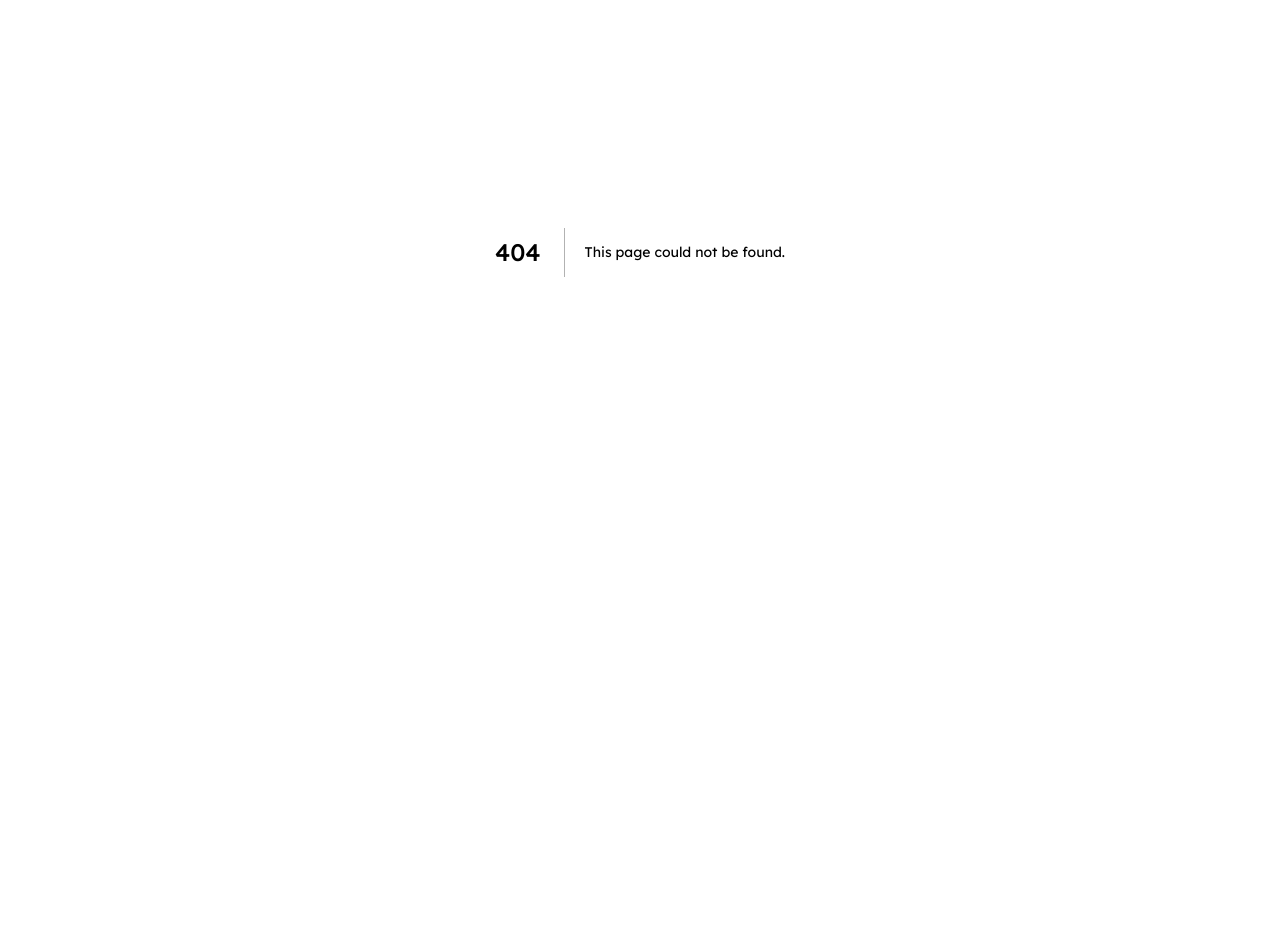
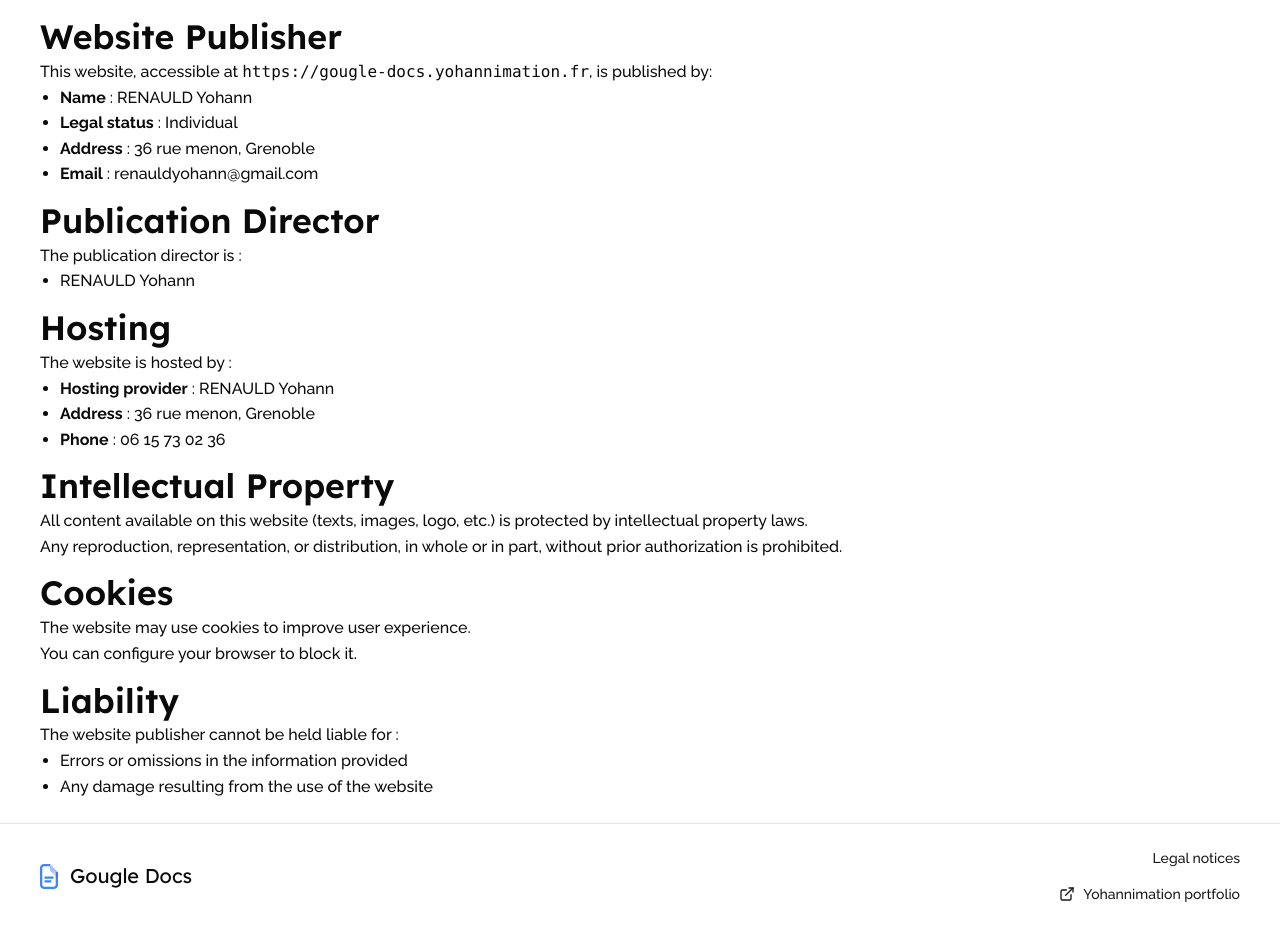
Before and after one commit to yohannimation/gougle-docs, a Next.js app in the folder frontend/: page /legal-notices in a window 1280 px wide. Before the commit this address had no page. Shown: the part 148-1076 px from the top of the page. Before the commit the page ends 800 px from the top, so only its background shows below. Built offline with nearby package versions, Linux system fonts and the light colour scheme.

Commit message:
feat(frontend/legal-notices-page): creating a `legal-notices` page

```diff
--- a/frontend/app/(dashboard)/docs/page.tsx
+++ b/frontend/app/(dashboard)/docs/page.tsx
@@ -26,9 +26,9 @@ export default function Docs() {
 
     return (
         <>
-            <div className="relative h-full">
+            <div className="relative flex-1 mb-6">
                 <ContextMenu>
-                    <ContextMenuTrigger className="flex flex-col h-full">
+                    <ContextMenuTrigger className="flex flex-col flex-1">
                         <h1>Docs</h1>
                         <ScrollArea className="mt-3 flex-1 min-h-0">
                             <DocumentsList
--- a/frontend/app/(dashboard)/layout.tsx
+++ b/frontend/app/(dashboard)/layout.tsx
@@ -1,12 +1,14 @@
+import Footer from '@/components/Footer/Footer';
 import Header from '@/components/Header/Header';
 
 export default function DashboardLayout({ children }) {
     return (
-        <>
+        <div className='grid min-h-dvh grid-rows-[auto_1fr_auto]'>
             <Header />
-            <main className="py-6 px-4 md:px-10 container mx-auto">
+            <main className="flex flex-col relative py-6 px-4 md:px-10 container mx-auto min-h-[95dvh]">
                 {children}
             </main>
-        </>
+            <Footer />
+        </div>
     );
 }
--- /dev/null
+++ b/frontend/app/(dashboard)/legal-notices/page.tsx
@@ -0,0 +1,49 @@
+export default function LegalNotices() {
+    return (
+        <>
+            <h1 className="mb-1">Legal notices</h1>
+
+            <h2 className="mt-3">Website Publisher</h2>
+            <p>This website, accessible at <code>https://gougle-docs.yohannimation.fr</code>, is published by:</p>
+            <ul className="ms-5 list-disc">
+                <li><strong>Name</strong> : RENAULD Yohann</li>
+                <li><strong>Legal status</strong> : Individual</li>
+                <li><strong>Address</strong> : 36 rue menon, Grenoble</li>
+                <li><strong>Email</strong> : renauldyohann@gmail.com</li>
+            </ul>
+
+            <h2 className="mt-3">Publication Director</h2>
+            <p>The publication director is :</p>
+            <ul className="ms-5 list-disc">
+                <li>RENAULD Yohann</li>
+            </ul>
+
+            <h2 className="mt-3">Hosting</h2>
+            <p>The website is hosted by :</p>
+            <ul className="ms-5 list-disc">
+                <li><strong>Hosting provider</strong> : RENAULD Yohann</li>
+                <li><strong>Address</strong> : 36 rue menon, Grenoble</li>
+                <li><strong>Phone</strong> : 06 15 73 02 36</li>
+            </ul>
+
+            <h2 className="mt-3">Intellectual Property</h2>
+            <p>
+                All content available on this website (texts, images, logo, etc.) is protected by intellectual property laws.<br />
+                Any reproduction, representation, or distribution, in whole or in part, without prior authorization is prohibited.
+            </p>
+
+            <h2 className="mt-3">Cookies</h2>
+            <p>
+                The website may use cookies to improve user experience.<br />
+                You can configure your browser to block it.
+            </p>
+
+            <h2 className="mt-3">Liability</h2>
+            <p>The website publisher cannot be held liable for :</p>
+            <ul className="ms-5 list-disc">
+                <li>Errors or omissions in the information provided</li>
+                <li>Any damage resulting from the use of the website</li>
+            </ul>
+        </>
+    );
+}
--- a/frontend/app/globals.css
+++ b/frontend/app/globals.css
@@ -167,7 +167,7 @@ h6 {
     line-height: 1.3;
 }
 
-p {
+p, li {
     font-size: clamp(1rem, 1.6vw, 1.08);
     line-height: 1.6;
     font-weight: 500;
--- a/frontend/app/layout.tsx
+++ b/frontend/app/layout.tsx
@@ -28,7 +28,7 @@ export default function RootLayout({
     return (
         <html lang="en">
             <body
-                className={`${raleway.variable} ${lexend.variable} antialiased flex flex-col`}
+                className={`${raleway.variable} ${lexend.variable} antialiased`}
             >
                 <TooltipProvider>
                     {children}
--- a/frontend/components/DocumentCreationDialog/DocumentCreationDialog.tsx
+++ b/frontend/components/DocumentCreationDialog/DocumentCreationDialog.tsx
@@ -69,7 +69,7 @@ export default function DocumentCreationDialog({
                         <Button
                             variant="default"
                             size="icon-lg"
-                            className="fixed bottom-8 right-8 rounded-full size-15"
+                            className="sticky bottom-8 ms-auto rounded-full size-15"
                             onClick={(e) => openDialog()}
                         >
                             <FilePlusCorner className="size-8" />
--- /dev/null
+++ b/frontend/components/Footer/Footer.tsx
@@ -0,0 +1,47 @@
+import Link from 'next/link';
+import Image from 'next/image';
+
+import { Button } from '@/components/ui/button';
+
+import { ExternalLink } from 'lucide-react';
+
+export default function Footer() {
+    return (
+        <footer
+            className="flex flex-col items-start justify-between gap-2 sm:flex-row sm:items-center py-4 px-4 md:px-10 border-t-1 shadow-sm"
+        >
+            <Link
+                href="/"
+                title="Home page"
+                className="flex items-center gap-3 font-(family-name:--font-lexend) text-xl h-[46px]"
+            >
+                <Image
+                    src={'/gougle-docs-logo.svg'}
+                    alt="app logo"
+                    height={18}
+                    width={18}
+                />{' '}
+                Gougle Docs
+            </Link>
+            <div className="flex items-start sm:items-end flex-col">
+                <Link
+                    href="/legal-notices"
+                    title="See legal notices"
+                >
+                    <Button variant="link" className='p-0'>
+                        Legal notices
+                    </Button>
+                </Link>
+                <a
+                    href="https://yohannimation.fr"
+                    target='_blank'
+                    title="Visit Yohannimation portfolio"
+                >
+                    <Button variant="link" className='p-0! flex flex-row-reverse sm:flex-row'>
+                        <ExternalLink /> Yohannimation portfolio
+                    </Button>
+                </a>
+            </div>
+        </footer>
+    );
+}
```
